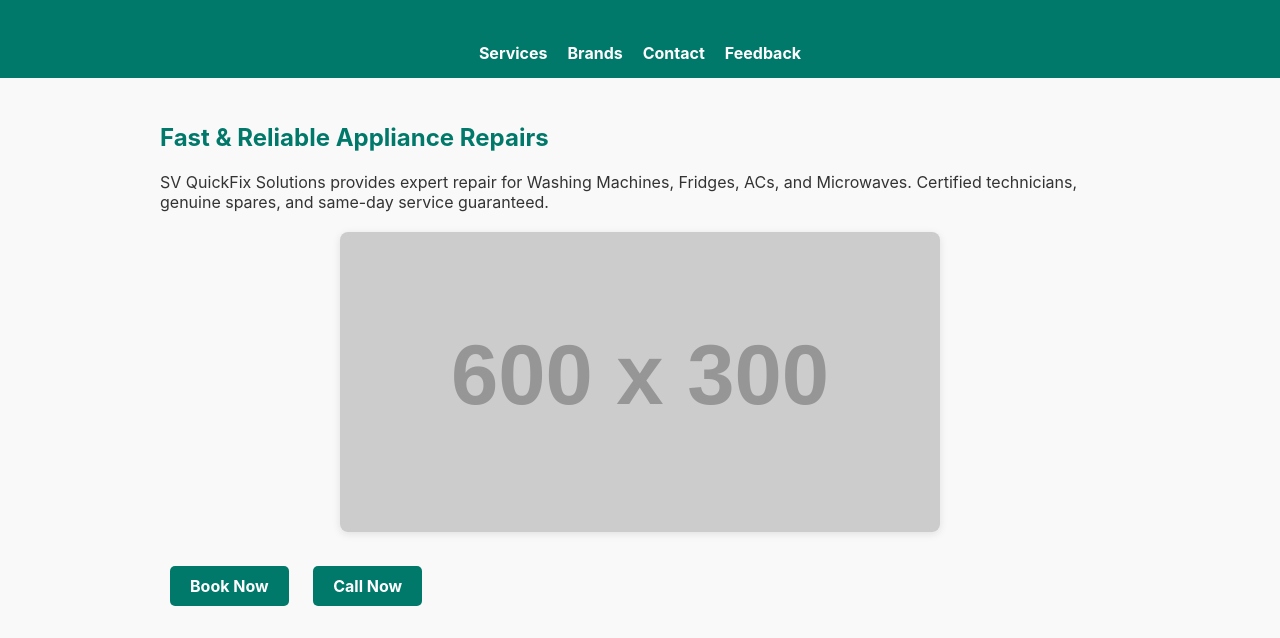
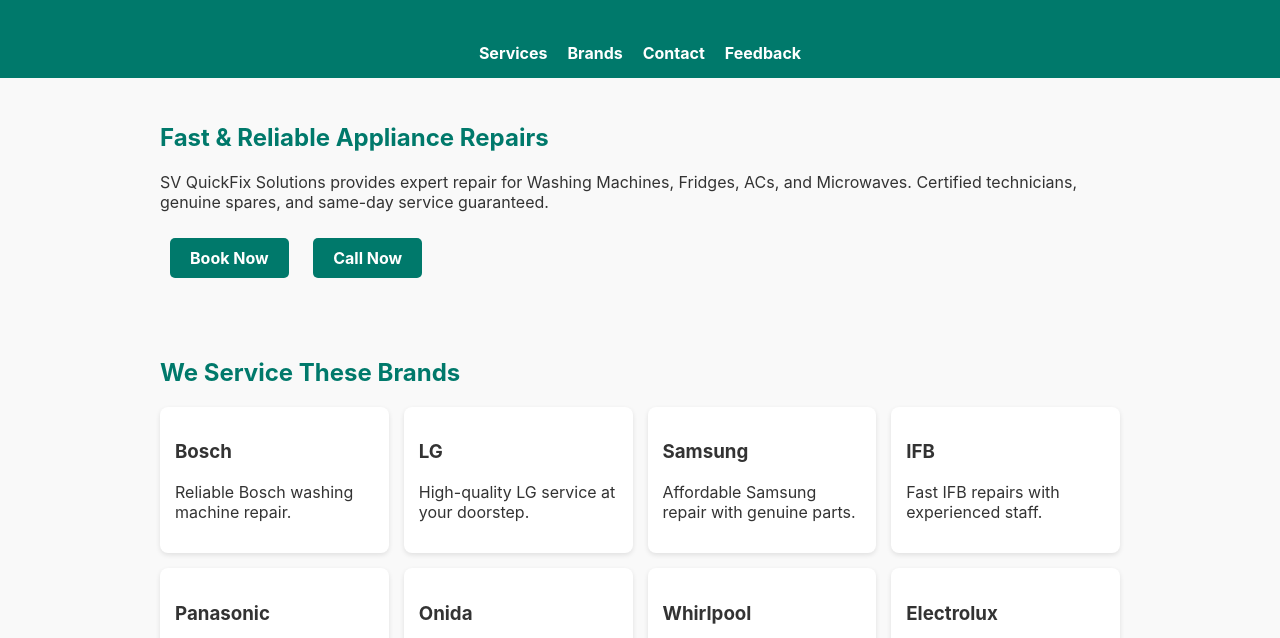
Before and after one commit to SvQuickFixSolutions/SvQuickFixSolutions, a plain HTML site: page index.html in a window 1280 px wide. Shown: the part 120-758 px from the top of the page. Drawn offline with Linux system fonts and the light colour scheme; placeholder pictures from the web are drawn by us.

Commit message:
Update index.html

```diff
--- a/index.html
+++ b/index.html
@@ -109,10 +109,6 @@
     <h2>Fast & Reliable Appliance Repairs</h2>
     <p>SV QuickFix Solutions provides expert repair for Washing Machines, Fridges, ACs, and Microwaves. Certified technicians, genuine spares, and same-day service guaranteed.</p>
 
-    <div style="text-align:center; margin: 20px 0;">
-      <img id="dynamic-image" src="https://via.placeholder.com/600x300?text=SV+QuickFix+Service" alt="Service Image" style="width:100%; max-width:600px; border-radius: 8px; box-shadow: 0 2px 8px rgba(0,0,0,0.1);" />
-    </div>
-
     <div class="cta">
       <a href="#contact">Book Now</a>
       <a href="tel:9876543210">Call Now</a>
```
